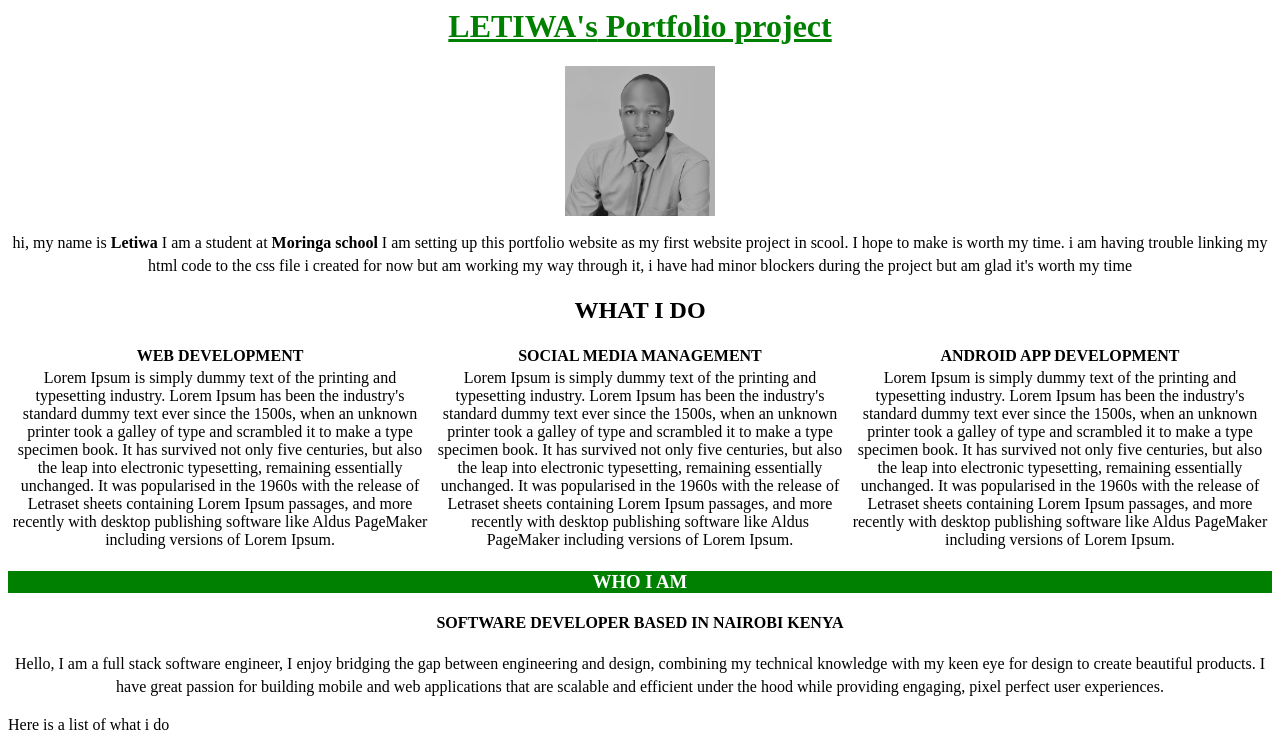
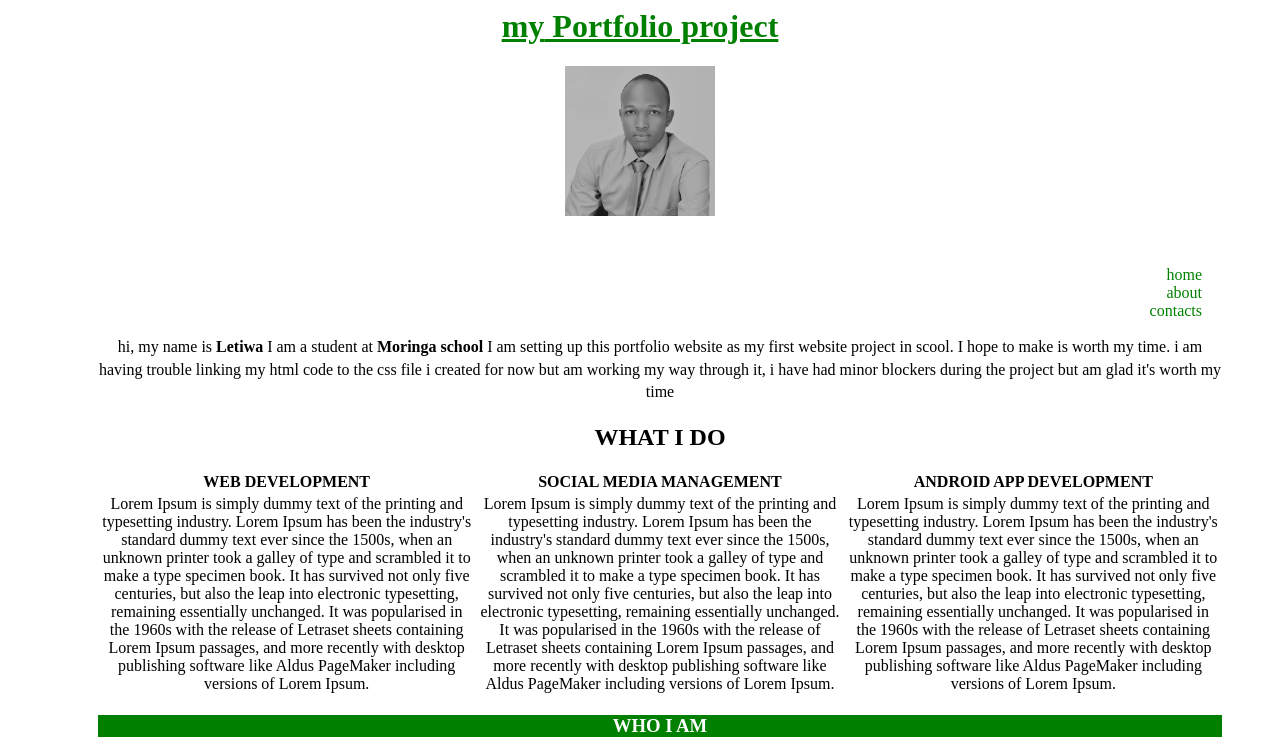
Before and after one commit to Letiwa-Saruni-jnr/portfolio, a plain HTML site: page index.html in a window 1280 px wide. Shown: the top 749 px of the page. Drawn offline with Linux system fonts and the light colour scheme.

Commit message:
added links to other websites

```diff
--- a/css/style.css
+++ b/css/style.css
@@ -45,3 +45,14 @@ h4{
   background-color: green;
   color: white;
 }
+.menu ul{
+  margin: 50px;
+  text-align: right;
+
+}
+.menu ul li{
+list-style: none;
+margin: 0 20px;
+color: green;
+
+}
--- a/index.html
+++ b/index.html
@@ -2,16 +2,21 @@
 <html>
   <head>
       <meta charset="utf-8">
-           <title>LETIWA's portfolio</title>
+           <title>LETIWA</title>
             <link rel="stylesheet"
               href="css/style.css"
               type="text/css"
               media="all" />
 </head>
   <body>
-          <h1><strong> LETIWA's</strong> Portfolio project</strong>
+          <h1><strong> my</strong> Portfolio project</strong>
             </h1>
                 <p>   <img src="images/letiwa.jpg" alt="Letiwa saruni" height="150px" width="150px"</p>
+                <div class= "menu">
+                <ul>
+                  <li> home</li>
+                  <li> about</li>
+                  <li>contacts</li>
 
                 <p> hi, my name is <strong> Letiwa</strong> I am a student at <strong>  Moringa school</strong>
                   I am setting up this portfolio
```
